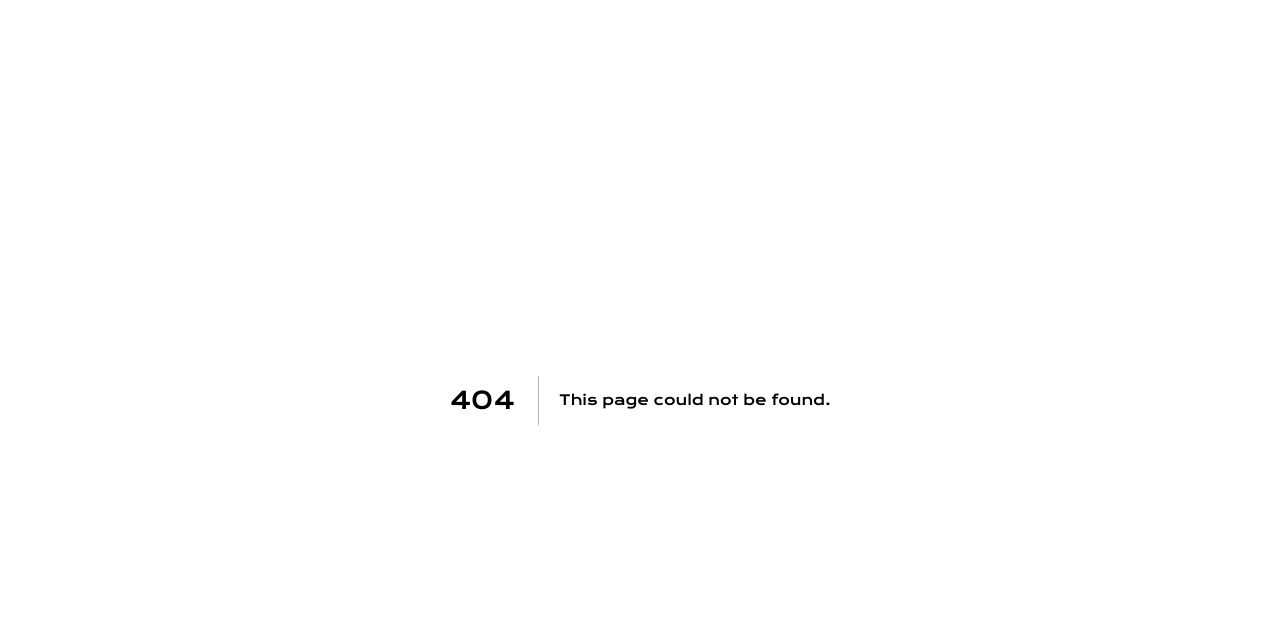
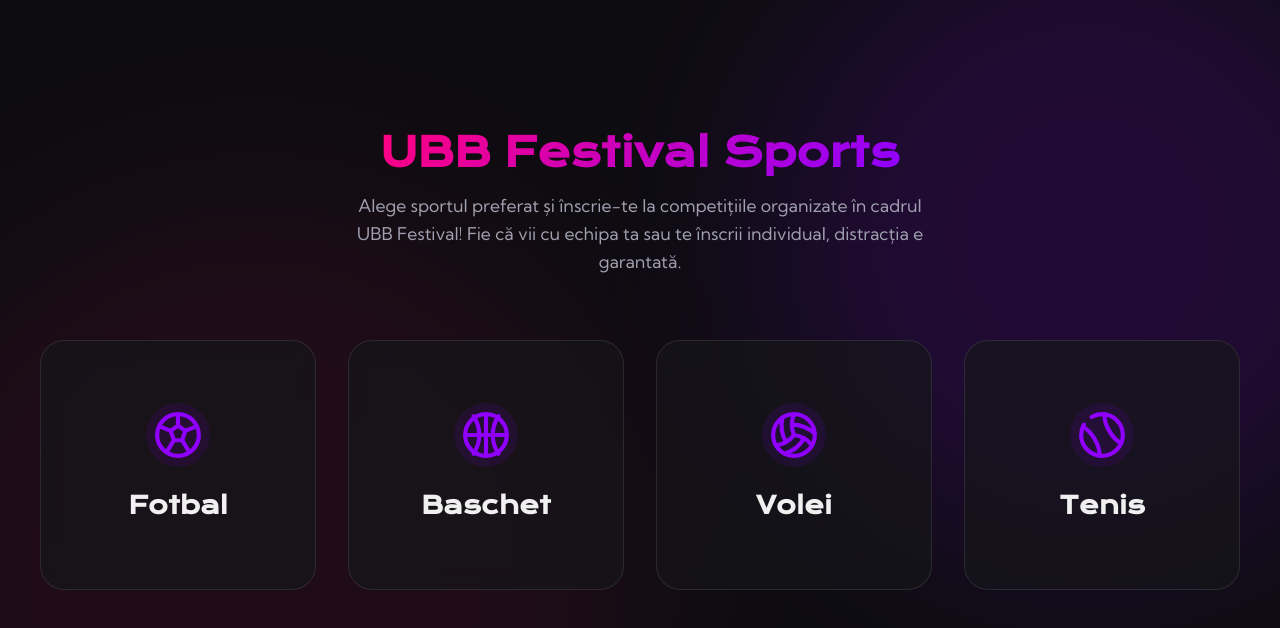
Before and after one commit to PaulSchiop/ubb-festival-site, a Next.js app: page /sport in a window 1280 px wide. Before the commit this address had no page. Shown: the top 628 px of the page. Built offline with nearby package versions, Linux system fonts and the light colour scheme.

Commit message:
feat(sports): add sport registration page with custom icons and update navigation header

```diff
--- /dev/null
+++ b/src/app/sport/page.jsx
@@ -0,0 +1,107 @@
+'use client';
+
+import { motion } from 'framer-motion';
+import Link from 'next/link';
+import { Volleyball } from 'lucide-react';
+import { FootballIcon } from '../../components/icons/FootballIcon';
+import { BasketballIcon } from '../../components/icons/BasketballIcon';
+import { TennisIcon } from '../../components/icons/TennisIcon';
+import styles from './page.module.css';
+
+const sports = [
+  {
+    id: 'football',
+    title: 'Fotbal',
+    description: 'Înscrie-ți echipa la competiția de fotbal.',
+    icon: <FootballIcon size={50} />,
+    href: 'https://docs.google.com/forms/d/e/1FAIpQLSdRvOruyq2GhkYZb4feexUhXbHds8iGOnnQjRKBSyEUPPD44A/viewform', // TODO: Inserati linkul catre formularul de Inregistrare la Fotbal
+  },
+  {
+    id: 'basketball',
+    title: 'Baschet',
+    description: 'Formează-ți echipa de baschet 3 la 3 și hai la UBB Festival Sports.',
+    icon: <BasketballIcon size={50} />,
+    href: 'https://docs.google.com/forms/d/e/1FAIpQLScbyRe72D9coJ_t2OVMrVWv9nauBn3ly_7QfMRrDp7DFl1g_g/viewform', // TODO: Inserati linkul catre formularul de Inregistrare la Baschet
+  },
+  {
+    id: 'volleyball',
+    title: 'Volei',
+    description: 'Participă la turneul de volei alături de echipa ta!',
+    icon: <Volleyball size={50} />,
+    href: 'https://docs.google.com/forms/d/e/1FAIpQLScHdxlIvck462Hg-vXkPHVldamtMqYy0HlSJvjrJHEHW5EH-Q/viewform', // TODO: Inserati linkul catre formularul de Inregistrare la Volei
+  },
+  {
+    id: 'tennis',
+    title: 'Tenis',
+    description: 'Înscrie-te individual pentru campionatul de tenis.',
+    icon: <TennisIcon size={50} />,
+    href: 'https://docs.google.com/forms/d/e/1FAIpQLSeUBEMEHckSv_e_NOb5PcH7CDp2zmcdRN9lIxhO0cF3KwVBpg/viewform', // TODO: Inserati linkul catre formularul de Inregistrare la Tenis
+  }
+];
+
+const containerVariants = {
+  hidden: { opacity: 0 },
+  visible: {
+    opacity: 1,
+    transition: {
+      staggerChildren: 0.15,
+    },
+  },
+};
+
+const itemVariants = {
+  hidden: { opacity: 0, y: 30 },
+  visible: {
+    opacity: 1,
+    y: 0,
+    transition: { type: 'spring', stiffness: 100, damping: 15 }
+  },
+};
+
+export default function SportRegistration() {
+  return (
+    <main className={styles.container}>
+      <div className={styles.bgElements}>
+        <div className={styles.blob1} />
+        <div className={styles.blob2} />
+      </div>
+
+      <motion.h1
+        className={`${styles.title} gradient-text`}
+        initial={{ opacity: 0, y: -20 }}
+        animate={{ opacity: 1, y: 0 }}
+        transition={{ duration: 0.8 }}
+      >
+        UBB Festival Sports
+      </motion.h1>
+
+      <motion.p
+        className={styles.subtitle}
+        initial={{ opacity: 0, y: -20 }}
+        animate={{ opacity: 1, y: 0 }}
+        transition={{ duration: 0.8, delay: 0.1 }}
+      >
+        Alege sportul preferat și înscrie-te la competițiile organizate în cadrul UBB Festival!
+        Fie că vii cu echipa ta sau te înscrii individual, distracția e garantată.
+      </motion.p>
+
+      <motion.div
+        className={styles.grid}
+        variants={containerVariants}
+        initial="hidden"
+        animate="visible"
+      >
+        {sports.map((sport) => (
+          <motion.div key={sport.id} variants={itemVariants} style={{ height: '100%' }}>
+            <a href={sport.href} className={styles.card} target="_blank" rel="noopener noreferrer">
+              <div className={styles.iconWrapper}>
+                {sport.icon}
+              </div>
+              <h2 className={styles.cardTitle}>{sport.title}</h2>
+            </a>
+          </motion.div>
+        ))}
+      </motion.div>
+    </main>
+  );
+}
--- /dev/null
+++ b/src/app/sport/page.module.css
@@ -0,0 +1,157 @@
+.container {
+  min-height: 100vh;
+  padding: 8rem 2rem 4rem;
+  display: flex;
+  flex-direction: column;
+  align-items: center;
+  position: relative;
+  overflow: hidden;
+}
+
+.title {
+  text-align: center;
+  margin-bottom: 1rem;
+  font-size: 2.5rem;
+  z-index: 2;
+}
+
+.subtitle {
+  text-align: center;
+  color: var(--text-muted);
+  max-width: 600px;
+  margin-bottom: 4rem;
+  font-size: 1.1rem;
+  z-index: 2;
+}
+
+.grid {
+  display: grid;
+  grid-template-columns: repeat(auto-fit, minmax(250px, 1fr));
+  gap: 2rem;
+  width: 100%;
+  max-width: 1200px;
+  z-index: 2;
+}
+
+.card {
+  display: flex;
+  flex-direction: column;
+  align-items: center;
+  justify-content: center;
+  padding: 3rem 2rem;
+  text-align: center;
+  background: var(--bg-glass);
+  backdrop-filter: blur(12px);
+  -webkit-backdrop-filter: blur(12px);
+  border: 1px solid var(--border-color);
+  border-radius: var(--radius-lg);
+  transition: all 0.3s ease;
+  min-height: 250px;
+  text-decoration: none;
+  position: relative;
+  overflow: hidden;
+}
+
+.card::before {
+  content: '';
+  position: absolute;
+  top: 0;
+  left: 0;
+  width: 100%;
+  height: 100%;
+  background: linear-gradient(135deg, var(--accent-secondary), var(--accent-primary));
+  opacity: 0;
+  transition: opacity 0.3s ease;
+  z-index: -1;
+}
+
+.card:hover {
+  transform: translateY(-10px);
+  border-color: var(--accent-primary);
+  box-shadow: 0 10px 30px var(--accent-glow);
+}
+
+.card:hover::before {
+  opacity: 0.1;
+}
+
+.iconWrapper {
+  width: 64px;
+  height: 64px;
+  border-radius: 50%;
+  background: rgba(143, 0, 255, 0.1);
+  display: flex;
+  align-items: center;
+  justify-content: center;
+  margin-bottom: 1.5rem;
+  color: var(--accent-primary);
+  transition: all 0.3s ease;
+}
+
+.card:hover .iconWrapper {
+  background: linear-gradient(135deg, var(--accent-secondary), var(--accent-primary));
+  color: white;
+  transform: scale(1.1);
+}
+
+.cardTitle {
+  font-size: 1.5rem;
+  margin-bottom: 0.5rem;
+  color: var(--text-main);
+  transition: color 0.3s ease;
+}
+
+.cardDesc {
+  color: var(--text-muted);
+  font-size: 0.95rem;
+  transition: color 0.3s ease;
+  line-height: 1.5;
+}
+
+.card:hover .cardTitle,
+.card:hover .cardDesc {
+  color: white;
+}
+
+.bgElements {
+  position: absolute;
+  top: 0;
+  left: 0;
+  width: 100%;
+  height: 100%;
+  overflow: hidden;
+  z-index: 0;
+  pointer-events: none;
+}
+
+.blob1, .blob2 {
+  position: absolute;
+  border-radius: 50%;
+  filter: blur(100px);
+  opacity: 0.4;
+}
+
+.blob1 {
+  top: -10%;
+  right: -10%;
+  width: 50vw;
+  height: 50vw;
+  background: var(--accent-glow);
+}
+
+.blob2 {
+  bottom: -20%;
+  left: -10%;
+  width: 60vw;
+  height: 60vw;
+  background: rgba(255, 0, 128, 0.2);
+}
+
+@media (max-width: 768px) {
+  .title {
+    font-size: 2rem;
+  }
+  .grid {
+    grid-template-columns: 1fr;
+  }
+}
--- a/src/components/Header.jsx
+++ b/src/components/Header.jsx
@@ -25,6 +25,7 @@ export default function Header() {
         <div className={`${styles.links} ${mobileOpen ? styles.open : ''}`}>
           <Link href="/" onClick={() => setMobileOpen(false)}>Acasă</Link>
           <Link href="/despre-noi" onClick={() => setMobileOpen(false)}>Despre Noi</Link>
+          <Link href="/sport" onClick={() => setMobileOpen(false)}>Sport</Link>
           <Link href="/contact" onClick={() => setMobileOpen(false)}>Contact</Link>
         </div>
         <button className={styles.menuBtn} onClick={() => setMobileOpen(!mobileOpen)}>
--- /dev/null
+++ b/src/components/icons/BasketballIcon.jsx
@@ -0,0 +1,9 @@
+import { createLucideIcon } from "lucide-react";
+
+export const BasketballIcon = createLucideIcon("basketball", [
+    ["circle", { cx: "12", cy: "12", r: "10", key: "basketball-1" }],
+    ["path", { d: "M12 2v20", key: "basketball-2" }],
+    ["path", { d: "M2 12h20", key: "basketball-3" }],
+    ["path", { d: "M6 3A16 16 0 0 1 6 21", key: "basketball-4" }],
+    ["path", { d: "M18 3A16 16 0 0 0 18 21", key: "basketball-5" }]
+]);
--- /dev/null
+++ b/src/components/icons/FootballIcon.jsx
@@ -0,0 +1,11 @@
+import { createLucideIcon } from "lucide-react";
+
+export const FootballIcon = createLucideIcon("football", [
+    ["circle", { cx: "12", cy: "12", r: "10", key: "football-1" }],
+    ["path", { d: "M12 7.5l-3.5 2.5 1.5 4.5h4l1.5-4.5z", key: "football-2" }],
+    ["path", { d: "M12 7.5V2", key: "football-3" }],
+    ["path", { d: "M8.5 10L3.5 8", key: "football-4" }],
+    ["path", { d: "M15.5 10l5-2", key: "football-5" }],
+    ["path", { d: "M10 14.5L7 19.5", key: "football-6" }],
+    ["path", { d: "M14 14.5l3 5", key: "football-7" }]
+]);
--- /dev/null
+++ b/src/components/icons/TennisIcon.jsx
@@ -0,0 +1,25 @@
+
+import { createLucideIcon } from "lucide-react";
+export const TennisIcon = createLucideIcon("tennis", [
+    [
+        "path",
+        {
+            "d": "M13.1958 2.0713C13.1958 2.0713 12.9641 5.67 15.4641 10.0001C17.9641 14.3303 21.1965 15.929 21.1965 15.929",
+            "key": "5mlzpf"
+        }
+    ],
+    [
+        "path",
+        {
+            "d": "M2.8035 8.0713C2.8035 8.0713 6.0359 9.67 8.5359 14.0001C11.0359 18.3303 10.8042 21.929 10.8042 21.929",
+            "key": "1i4xyw"
+        }
+    ],
+    [
+        "path",
+        {
+            "d": "M7 3.33782C8.47087 2.48697 10.1786 2 12 2C17.5228 2 22 6.47715 22 12C22 17.5228 17.5228 22 12 22C6.47715 22 2 17.5228 2 12C2 10.1786 2.48697 8.47087 3.33782 7",
+            "key": "1b9z3x"
+        }
+    ]
+]);
```
